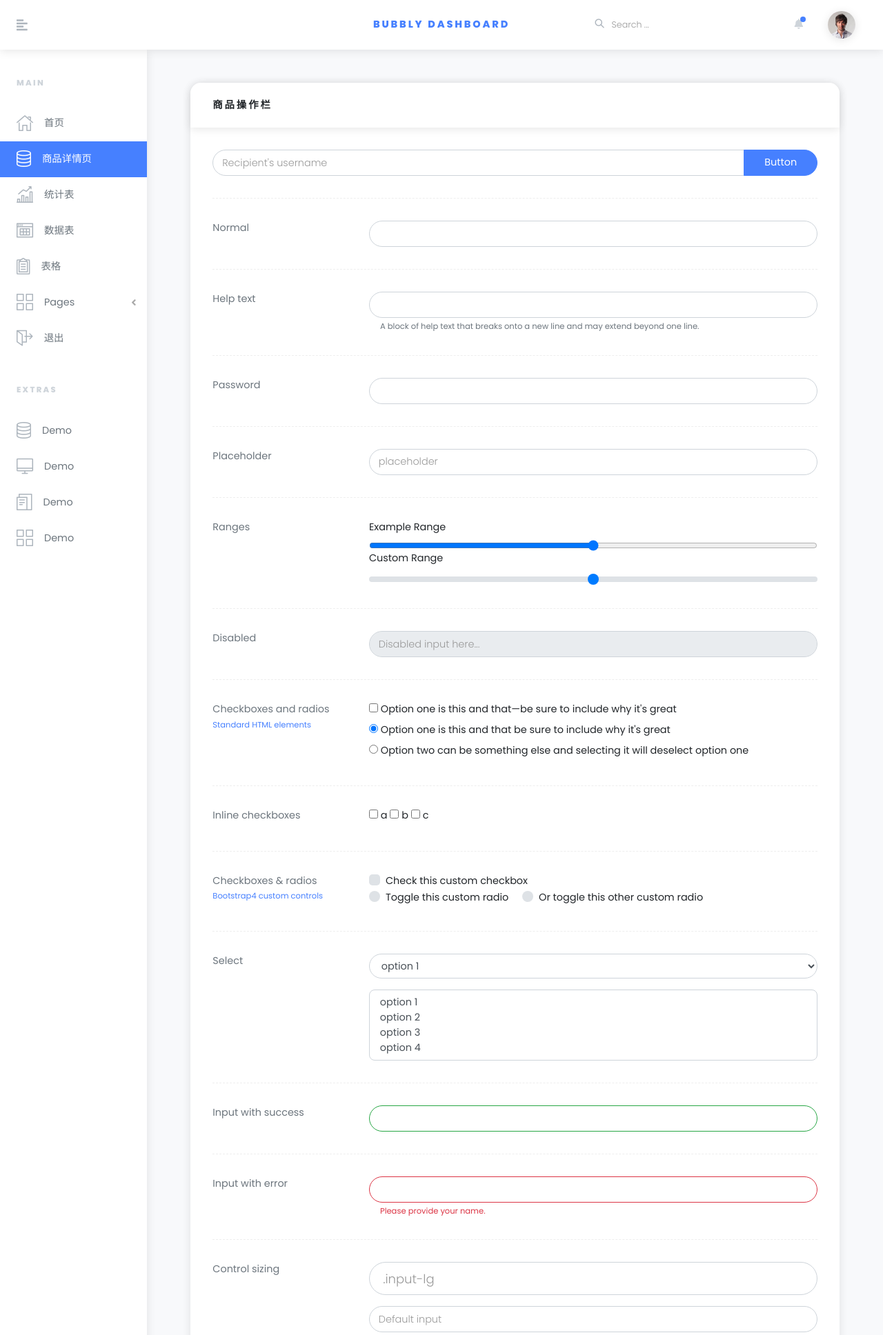
After one commit to CPerZheng/supermarket, a Django app: page /product in a window 1280 px wide. The commit adds this page. Shown: the top 1936 px of the page at 69% size. Run offline with Django 3.2, Linux system fonts and the light colour scheme; some libraries are stand-ins or nearby versions.

Commit message:
添加商品操作页面,解决导航active选择器的问题

```diff
--- a/app/templates/app/base.html
+++ b/app/templates/app/base.html
@@ -90,7 +90,8 @@
       <div id="sidebar" class="sidebar py-3">
         <div class="text-gray-400 text-uppercase px-3 px-lg-4 py-4 font-weight-bold small headings-font-family">MAIN</div>
         <ul class="sidebar-menu list-unstyled">
-              <li class="sidebar-list-item"><a href="index.html" class="sidebar-link text-muted active"><i class="o-home-1 mr-3 text-gray"></i><span>首页</span></a></li>
+              <li class="sidebar-list-item"><a href="/" class="sidebar-link text-muted active"><i class="o-home-1 mr-3 text-gray"></i><span>首页</span></a></li>
+              <li class="sidebar-list-item"><a href="/product" class="sidebar-link text-muted"><i class="o-database-1 mr-3 text-gray"></i><span>商品详情页</span></a></li>
               <li class="sidebar-list-item"><a href="charts.html" class="sidebar-link text-muted"><i class="o-sales-up-1 mr-3 text-gray"></i><span>统计表</span></a></li>
               <li class="sidebar-list-item"><a href="tables.html" class="sidebar-link text-muted"><i class="o-table-content-1 mr-3 text-gray"></i><span>数据表</span></a></li>
               <li class="sidebar-list-item"><a href="forms.html" class="sidebar-link text-muted"><i class="o-survey-1 mr-3 text-gray"></i><span>表格</span></a></li>
@@ -115,13 +116,12 @@
         </ul>
       </div>
 
-{#      <div class="page-holder w-100 d-flex flex-wrap">#}
-{#        <div class="container-fluid px-xl-5">#}
-{#            <!--内容填充-->#}
-{#        </div>#}
-        {% block content %}
+      <div class="page-holder w-100 d-flex flex-wrap">
+        <div class="container-fluid px-xl-5">
+            {% block content %}
             <!--内容填充-->
-        {% endblock %}
+            {% endblock %}
+        </div>
 
         {% block foot %}
         <footer class="footer bg-white shadow align-self-end py-3 px-xl-5 w-100">
@@ -147,5 +147,19 @@
     <script src="{% static 'app/js/js.cookie.min.js'%}"></script>
     <script src="{% static 'app/js/charts-home.js'%}"></script>
     <script src="{% static 'app/js/front.js'%}"></script>
+
+<script type="text/javascript">
+    $(document).ready(function () {
+        $(".sidebar-list-item a").each(function () {
+            var a = $(this)[0];
+            if ($(a).attr("href") === location.pathname) {
+                console.log(location.pathname)
+                $(this).addClass('active');
+            } else {
+                $($(this).removeClass('active'))
+            }
+        });
+    })
+</script>
   </body>
 </html>
--- a/app/templates/app/index.html
+++ b/app/templates/app/index.html
@@ -5,8 +5,6 @@
 {#    <div class="d-flex align-items-stretch">#}
 {#      <div class="tlinks">Collect from <a href="http://www.cssmoban.com/"  title="网站模板">网站模板</a></div>#}
 {% block content %}
-      <div class="page-holder w-100 d-flex flex-wrap">
-        <div class="container-fluid px-xl-5">
   <section class="py-5">
     <div class="row">
       <div class="col-xl-3 col-lg-6 mb-4 mb-xl-0">
@@ -323,8 +321,5 @@
           </div></a></div>
     </div>
   </section>
-        </div>
-      </div>
-    </div>
 {% endblock content %}
     <!-- JavaScript files-->
--- /dev/null
+++ b/app/templates/app/product.html
@@ -0,0 +1,291 @@
+{% extends 'app/base.html' %}
+{% load staticfiles %}
+{% block head %}
+{% endblock %}
+{#    <div class="d-flex align-items-stretch">#}
+{#      <div class="tlinks">Collect from <a href="http://www.cssmoban.com/"  title="网站模板">网站模板</a></div>#}
+<style>
+input:focus{
+    outline: none !important;
+}
+input{
+    box-shadow: none !important;
+}
+</style>
+{% block content %}
+<section class="py-5">
+    <div class="col-lg-12 mb-5">
+        <div class="card">
+          <div class="card-header">
+            <h3 class="h6 text-uppercase mb-0">商品操作栏</h3>
+          </div>
+          <div class="card-body">
+            <form class="form-horizontal">
+              <div class="form-group">
+                <div class="input-group mb-3">
+                  <input type="text" placeholder="Recipient's username" aria-label="Recipient's username" aria-describedby="button-addon2" class="form-control">
+                  <div class="input-group-append">
+                    <button id="button-addon2" type="button" class="btn btn-primary">Button</button>
+                  </div>
+                </div>
+              </div>
+              <div class="line"></div>
+              <div class="form-group row">
+                <label class="col-md-3 form-control-label">Normal</label>
+                <div class="col-md-9">
+                  <input type="text" class="form-control">
+                </div>
+              </div>
+              <div class="line"></div>
+              <div class="form-group row">
+                <label class="col-md-3 form-control-label">Help text</label>
+                <div class="col-md-9">
+                  <input type="text" class="form-control"><small class="form-text text-muted ml-3">A block of help text that breaks onto a new line and may extend beyond one line.</small>
+                </div>
+              </div>
+              <div class="line"></div>
+              <div class="form-group row">
+                <label class="col-md-3 form-control-label">Password</label>
+                <div class="col-md-9">
+                  <input type="password" name="password" class="form-control">
+                </div>
+              </div>
+              <div class="line"></div>
+              <div class="form-group row">
+                <label class="col-md-3 form-control-label">Placeholder</label>
+                <div class="col-md-9">
+                  <input type="text" placeholder="placeholder" class="form-control">
+                </div>
+              </div>
+              <div class="line"></div>
+              <div class="form-group row">
+                <label class="col-md-3 form-control-label">Ranges</label>
+                <div class="col-md-9">
+                  <div>
+                    <label for="formControlRange">Example Range</label>
+                    <input id="formControlRange" type="range" class="form-control-range">
+                  </div>
+                  <div>
+                    <label for="customRange1">Custom Range</label>
+                    <input id="customRange1" type="range" class="custom-range">
+                  </div>
+                </div>
+              </div>
+              <div class="line"></div>
+              <div class="form-group row">
+                <label class="col-md-3 form-control-label">Disabled</label>
+                <div class="col-md-9">
+                  <input type="text" disabled="" placeholder="Disabled input here..." class="form-control">
+                </div>
+              </div>
+              <div class="line"></div>
+              <div class="form-group row">
+                <label class="col-md-3 form-control-label">Checkboxes and radios <br><small class="text-primary">Standard HTML elements</small></label>
+                <div class="col-md-9">
+                  <div>
+                    <input id="option" type="checkbox" value="">
+                    <label for="option">Option one is this and that—be sure to include why it's great</label>
+                  </div>
+                  <div>
+                    <input id="optionsRadios1" type="radio" checked="" value="option1" name="optionsRadios">
+                    <label for="optionsRadios1">Option one is this and that be sure to include why it's great</label>
+                  </div>
+                  <div>
+                    <input id="optionsRadios2" type="radio" value="option2" name="optionsRadios">
+                    <label for="optionsRadios2">Option two can be something else and selecting it will deselect option one</label>
+                  </div>
+                </div>
+              </div>
+              <div class="line"></div>
+              <div class="form-group row">
+                <label class="col-md-3 form-control-label">Inline checkboxes</label>
+                <div class="col-md-9">
+                  <label class="checkbox-inline">
+                    <input id="inlineCheckbox1" type="checkbox" value="option1"> a
+                  </label>
+                  <label class="checkbox-inline">
+                    <input id="inlineCheckbox2" type="checkbox" value="option2"> b
+                  </label>
+                  <label class="checkbox-inline">
+                    <input id="inlineCheckbox3" type="checkbox" value="option3"> c
+                  </label>
+                </div>
+              </div>
+              <div class="line"></div>
+              <div class="form-group row">
+                <label class="col-md-3 form-control-label">Checkboxes &amp; radios <br><small class="text-primary">Bootstrap4 custom controls</small></label>
+                <div class="col-md-9">
+                  <div class="custom-control custom-checkbox">
+                    <input id="customCheck1" type="checkbox" class="custom-control-input">
+                    <label for="customCheck1" class="custom-control-label">Check this custom checkbox</label>
+                  </div>
+                  <div class="custom-control custom-radio custom-control-inline">
+                    <input id="customRadioInline1" type="radio" name="customRadioInline1" class="custom-control-input">
+                    <label for="customRadioInline1" class="custom-control-label">Toggle this custom radio</label>
+                  </div>
+                  <div class="custom-control custom-radio custom-control-inline">
+                    <input id="customRadioInline2" type="radio" name="customRadioInline1" class="custom-control-input">
+                    <label for="customRadioInline2" class="custom-control-label">Or toggle this other custom radio</label>
+                  </div>
+                </div>
+              </div>
+              <div class="line"></div>
+              <div class="form-group row">
+                <label class="col-md-3 form-control-label">Select</label>
+                <div class="col-md-9 select mb-3">
+                  <select name="account" class="form-control">
+                    <option>option 1</option>
+                    <option>option 2</option>
+                    <option>option 3</option>
+                    <option>option 4</option>
+                  </select>
+                </div>
+                <div class="col-md-9 ml-auto select">
+                  <select multiple="" class="form-control rounded">
+                    <option>option 1</option>
+                    <option>option 2</option>
+                    <option>option 3</option>
+                    <option>option 4</option>
+                  </select>
+                </div>
+              </div>
+              <div class="line"></div>
+              <div class="form-group row has-success">
+                <label class="col-sm-3 form-control-label">Input with success</label>
+                <div class="col-sm-9">
+                  <input type="text" class="form-control is-valid">
+                </div>
+              </div>
+              <div class="line"></div>
+              <div class="form-group row has-danger">
+                <label class="col-sm-3 form-control-label">Input with error</label>
+                <div class="col-sm-9">
+                  <input type="text" class="form-control is-invalid">
+                  <div class="invalid-feedback ml-3">Please provide your name.</div>
+                </div>
+              </div>
+              <div class="line"></div>
+              <div class="form-group row">
+                <label class="col-md-3 form-control-label">Control sizing</label>
+                <div class="col-md-9">
+                  <div class="form-group">
+                    <input type="text" placeholder=".input-lg" class="form-control form-control-lg">
+                  </div>
+                  <div class="form-group">
+                    <input type="text" placeholder="Default input" class="form-control">
+                  </div>
+                  <div class="form-group">
+                    <input type="text" placeholder=".input-sm" class="form-control form-control-sm">
+                  </div>
+                </div>
+              </div>
+              <div class="line"></div>
+              <div class="form-group row">
+                <label class="col-md-3 form-control-label">Column sizing</label>
+                <div class="col-md-9">
+                  <div class="row">
+                    <div class="col-md-3">
+                      <input type="text" placeholder=".col-md-3" class="form-control">
+                    </div>
+                    <div class="col-md-4">
+                      <input type="text" placeholder=".col-md-4" class="form-control">
+                    </div>
+                    <div class="col-md-5">
+                      <input type="text" placeholder=".col-md-5" class="form-control">
+                    </div>
+                  </div>
+                </div>
+              </div>
+              <div class="line"></div>
+              <div class="form-group row">
+                <label class="col-md-3 form-control-label">Input groups</label>
+                <div class="col-md-9">
+                  <div class="form-group">
+                    <div class="input-group mb-3">
+                      <div class="input-group-prepend"><span class="input-group-text">$</span></div>
+                      <input type="text" aria-label="Dollar amount (with dot and two decimal places)" class="form-control">
+                    </div>
+                  </div>
+                  <div class="form-group">
+                    <div class="input-group">
+                      <input type="text" aria-label="Dollar amount (with dot and two decimal places)" class="form-control">
+                      <div class="input-group-append"><span class="input-group-text">$</span></div>
+                    </div>
+                  </div>
+                  <div class="form-group">
+                    <div class="input-group mb-3">
+                      <div class="input-group-prepend"><span class="input-group-text">$</span></div>
+                      <input type="text" aria-label="Amount (to the nearest dollar)" class="form-control">
+                      <div class="input-group-append"><span class="input-group-text">.00</span></div>
+                    </div>
+                  </div>
+                  <div class="form-group">
+                    <div class="input-group mb-3">
+                      <div class="input-group-prepend">
+                        <div class="input-group-text">
+                          <input type="checkbox" aria-label="Checkbox for following text input">
+                        </div>
+                      </div>
+                      <input type="text" aria-label="Text input with checkbox" class="form-control">
+                    </div>
+                  </div>
+                  <div class="form-group">
+                    <div class="input-group">
+                      <div class="input-group-prepend">
+                        <div class="input-group-text">
+                          <input type="radio" aria-label="Radio button for following text input">
+                        </div>
+                      </div>
+                      <input type="text" aria-label="Text input with radio button" class="form-control">
+                    </div>
+                  </div>
+                </div>
+              </div>
+              <div class="line"></div>
+              <div class="form-group row">
+                <label class="col-md-3 form-control-label">Button addons</label>
+                <div class="col-md-9">
+                  <div class="form-group">
+                    <div class="input-group mb-3">
+                      <div class="input-group-prepend">
+                        <button id="button-addon1" type="button" class="btn btn-primary">Button</button>
+                      </div>
+                      <input type="text" placeholder="" aria-label="Example text with button addon" aria-describedby="button-addon1" class="form-control">
+                    </div>
+                  </div>
+
+                </div>
+              </div>
+              <div class="line"></div>
+              <div class="form-group row">
+                <label class="col-md-3 form-control-label">With dropdowns</label>
+                <div class="col-md-9">
+                  <div class="input-group mb-3">
+                    <div class="input-group-prepend">
+                      <button type="button" data-toggle="dropdown" aria-haspopup="true" aria-expanded="false" class="btn btn-outline-primary dropdown-toggle">Dropdown</button>
+                      <div class="dropdown-menu"><a href="#" class="dropdown-item">Action</a><a href="#" class="dropdown-item">Another action</a><a href="#" class="dropdown-item">Something else here</a>
+                        <div role="separator" class="dropdown-divider"></div><a href="#" class="dropdown-item">Separated link</a>
+                      </div>
+                    </div>
+                    <input type="text" aria-label="Text input with dropdown button" class="form-control">
+                  </div>
+                </div>
+              </div>
+              <div class="line"></div>
+              <div class="form-group row">
+                <div class="col-md-9 ml-auto">
+                  <button type="submit" class="btn btn-secondary">Cancel</button>
+                  <button type="submit" class="btn btn-primary">Save changes</button>
+                </div>
+              </div>
+            </form>
+          </div>
+        </div>
+    </div>
+</section>
+<script src="{% static 'app/vendor/jquery/jquery.min.js' %}"></script>
+<script type="text/javascript">
+
+</script>
+
+{% endblock content %}
--- a/app/urls.py
+++ b/app/urls.py
@@ -3,5 +3,6 @@ from django.conf.urls import url
 import app.views
 
 urlpatterns = [
-    url(r'^$', app.views.index)
+    url(r'^$', app.views.index),
+    url(r'product', app.views.product),
 ]
--- a/app/views.py
+++ b/app/views.py
@@ -5,3 +5,7 @@ from django.shortcuts import render
 # Create your views here.
 def index(request):
     return render(request, 'app/index.html')
+
+
+def product(request):
+    return render(request, "app/product.html")
```
Lines whose indentation alone changed are shown as unchanged.
